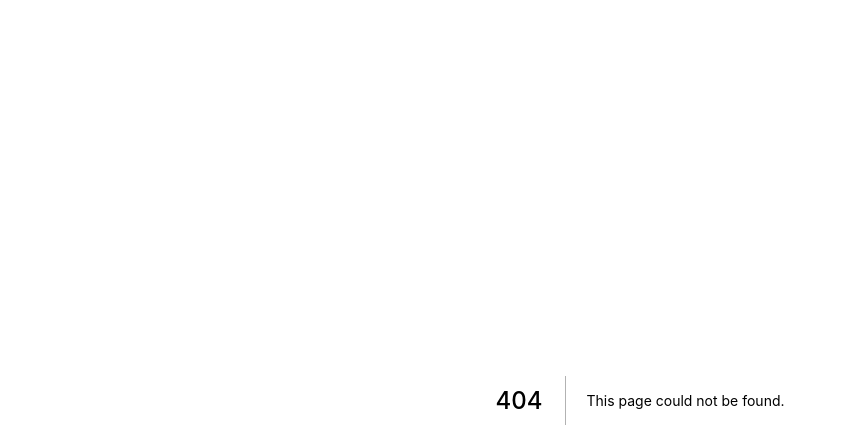
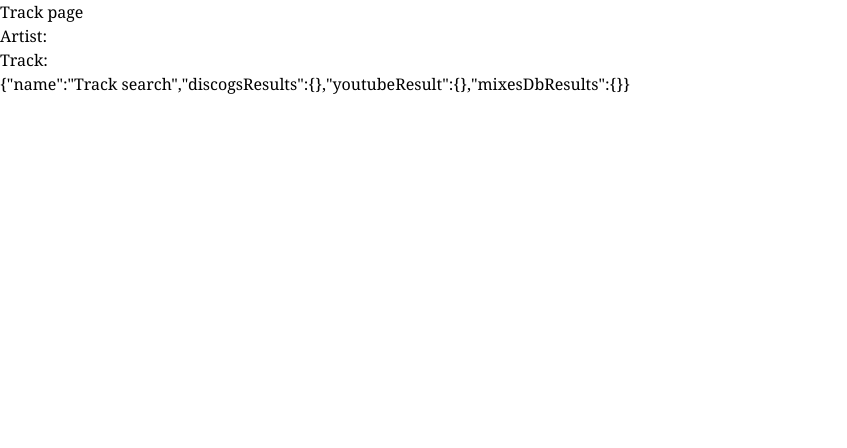
Before and after one commit to edwardhorsey/electronic-track-search, a Next.js app: page /track in a window 1280 px wide. Before the commit this address had no page. Shown: the top 448 px of the page, without its empty margins (0-847 px from the left). Built offline with nearby package versions, Linux system fonts and the light colour scheme; no server answers.

Commit message:
add tracks page with example getData component

```diff
--- a/components/SearchForm.tsx
+++ b/components/SearchForm.tsx
@@ -1,5 +1,5 @@
-import React from 'react';
 import { useForm } from 'react-hook-form';
+import { useRouter } from 'next/router';
 import uniqueId from '../utils/uniqueId';
 
 interface FormItems {
@@ -12,32 +12,23 @@ const formIds = {
   track: uniqueId('track'),
 };
 
-const getTrackResults = async ({ artist, track }: FormItems) => {
-  const results = await fetch('/api/trackSearch', {
-    method: 'POST',
-    headers: {
-      'Content-Type': 'application/json',
-    },
-    body: JSON.stringify({
-      searchString: `${artist} ${track}`,
-    }),
-  })
-    .then((res) => res.json())
-    .catch((err) => err);
-
-  return results;
-};
-
 const SearchForm = (): JSX.Element => {
   const { register, handleSubmit, formState: { errors } } = useForm();
+  const router = useRouter();
+  const onSubmit = (values: FormItems) => {
+    router.push({
+      pathname: '/track',
+      query: { ...values },
+    });
+  };
   return (
     <form
-      onSubmit={handleSubmit(getTrackResults)}
+      onSubmit={handleSubmit(onSubmit)}
       className="form my-6 text-left text-lg"
     >
       <div className="flex justify-center mt-6">
         <div className="flex flex-col mb-2">
-          <label htmlFor={formIds.artist} className="ml-3">
+          <label htmlFor={formIds.artist} className="flex flex-col ml-3">
             Artist
             <input
               type="text"
@@ -56,7 +47,7 @@ const SearchForm = (): JSX.Element => {
           </label>
         </div>
         <div className="flex flex-col mb-2">
-          <label htmlFor={formIds.track} className="ml-3">
+          <label htmlFor={formIds.track} className="flex flex-col ml-3">
             Track
             <input
               type="text"
--- a/components/Title.tsx
+++ b/components/Title.tsx
@@ -1,5 +1,3 @@
-import React from 'react';
-
 const Title = (): JSX.Element => (
   <>
     <h1 className="text-6xl font-bold">Electronic Track Search</h1>
--- a/package.json
+++ b/package.json
@@ -13,7 +13,8 @@
     "next": "11.0.1",
     "react": "17.0.2",
     "react-dom": "17.0.2",
-    "react-hook-form": "^7.10.1"
+    "react-hook-form": "^7.10.1",
+    "swr": "^0.5.6"
   },
   "devDependencies": {
     "@testing-library/dom": "^8.1.0",
--- /dev/null
+++ b/pages/track.tsx
@@ -0,0 +1,55 @@
+import { useRouter } from 'next/router';
+import useSWR from 'swr';
+
+interface FormItems {
+  artist: string;
+  track: string;
+}
+
+const getTrackResults = async ({ artist, track }: FormItems) => (
+  fetch('/api/trackSearch', {
+    method: 'POST',
+    headers: {
+      'Content-Type': 'application/json',
+    },
+    body: JSON.stringify({
+      searchString: `${artist} ${track}`,
+    }),
+  })
+    .then((res) => res.json())
+);
+
+interface ShowDataProps {
+  searchTerm: string;
+}
+
+const ShowData = ({ searchTerm }: ShowDataProps): JSX.Element => {
+  const { data } = useSWR(searchTerm, getTrackResults);
+
+  return (
+    <p>
+      {JSON.stringify(data)}
+    </p>
+  );
+};
+
+const Track = (): JSX.Element => {
+  const router = useRouter();
+  const { artist, track } = router.query;
+  return (
+    <main>
+      <h1>Track page</h1>
+      <p>
+        Artist:
+        {artist}
+      </p>
+      <p>
+        Track:
+        {track}
+      </p>
+      <ShowData searchTerm={`${artist} ${track}`} />
+    </main>
+  );
+};
+
+export default Track;
```
Also changed, not shown: 1 other file (tests, documents, lock files or other folders).
